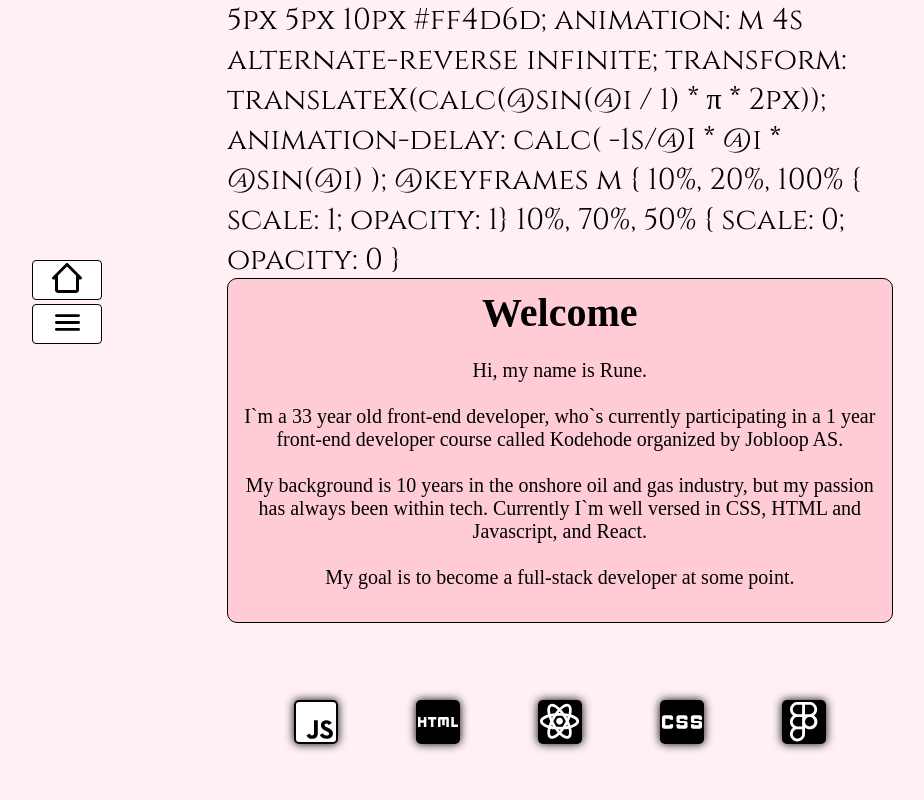
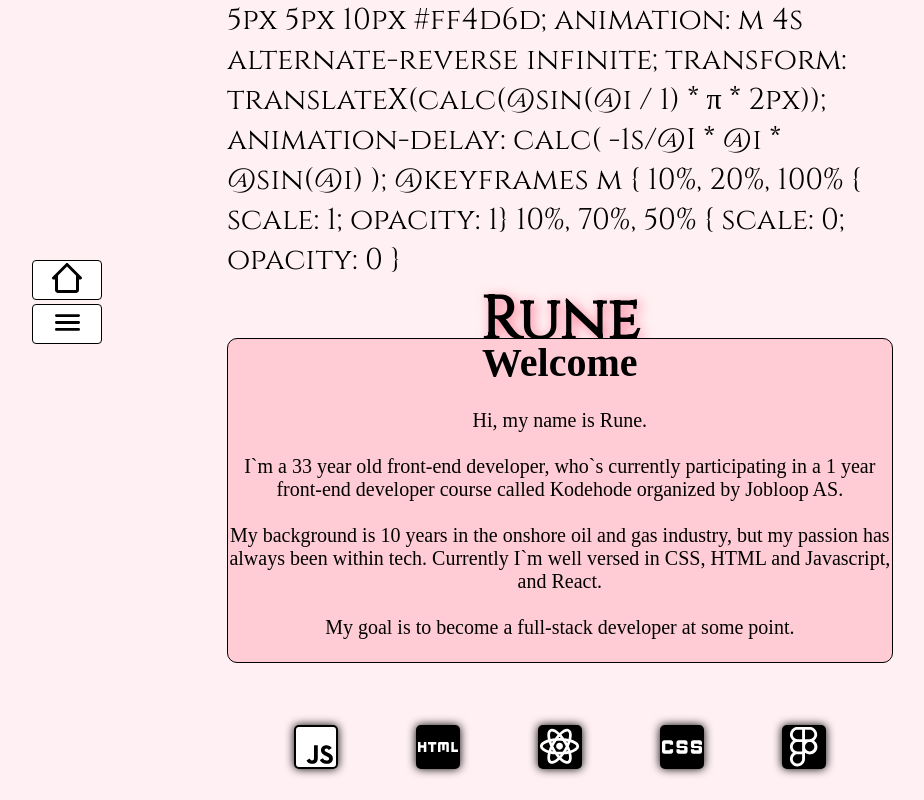
Before and after one commit to RuneKodehode/porto, a React (Vite) app: page / in a window 1280 px wide. Shown: the whole page, without its empty margins (93-1017 px from the left). Built offline with nearby package versions, Linux system fonts and the light colour scheme.

Commit message:
iframe size

```diff
--- a/src/Pages/ProjectOne.jsx
+++ b/src/Pages/ProjectOne.jsx
@@ -1,8 +1,6 @@
 export const ProjectOne = () => {
   return (
     <iframe
-      width={100}
-      height={100}
       src="https://runekodehode.github.io/Parallax/"
       frameBorder="0"
     ></iframe>
--- a/src/index.css
+++ b/src/index.css
@@ -1,13 +1,18 @@
 body {
   font-family: "Cinzel", serif;
   color: #000000;
-  overflow: scroll;
-  overflow-x: hidden;
   margin: 0px;
   background-color: #fff0f3;
 }
 iframe {
-  overflow-x: hidden;
+  justify-self: center;
+  align-self: center;
+  grid-column: col-two;
+  grid-row: two;
+  width: 60vw;
+  height: 60vh;
+  border-radius: 10px;
+  margin-bottom: -10px;
 }
 .pitch {
   justify-self: center;
@@ -21,7 +26,7 @@ iframe {
   z-index: 1;
   border: 1px solid black;
   background-color: #ffccd5;
-  padding: 10px;
+  margin-top: 100px;
 }
 h1 {
   text-align: center;
@@ -80,14 +85,6 @@ h1 {
   grid-template-rows: [one] 200px [two] 500px [three] auto;
 }
 
-iframe {
-  justify-self: center;
-  align-self: center;
-  grid-column: col-two;
-  grid-row: two;
-  width: 700px;
-  height: 300px;
-}
 #navId {
   display: flex;
   flex-direction: column;
@@ -132,7 +129,7 @@ iframe {
 #icons {
   display: flex;
   justify-self: center;
-  align-self: top;
+  align-self: center;
   grid-column: col-two;
   grid-row: three;
   justify-content: space-between;
@@ -170,9 +167,9 @@ iframe {
     margin-left: -8px;
     grid-row: two;
     grid-column: col-one / span 3;
+    margin-top: 0px;
   }
-  iframe {
-  }
+
   #navId {
     flex-direction: row;
     grid-row: three;
```
